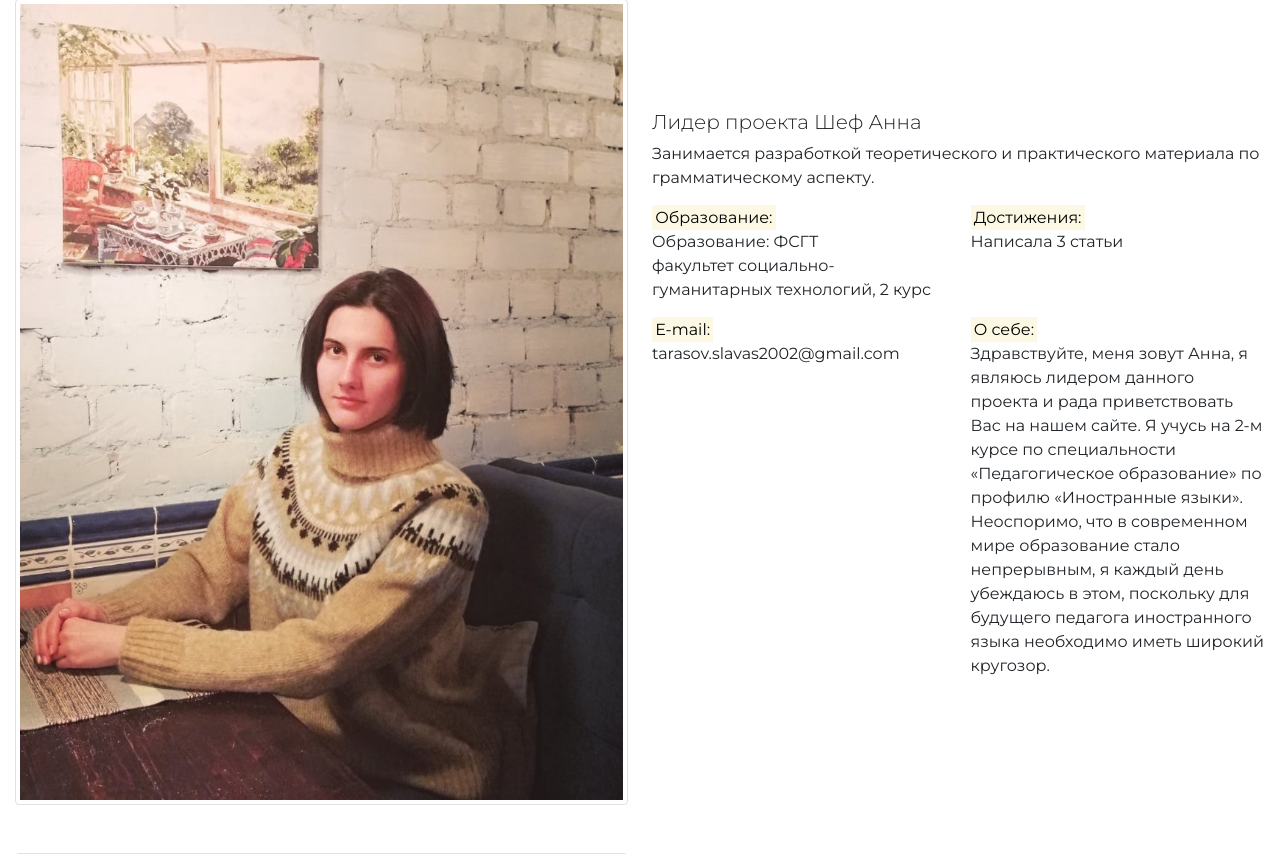
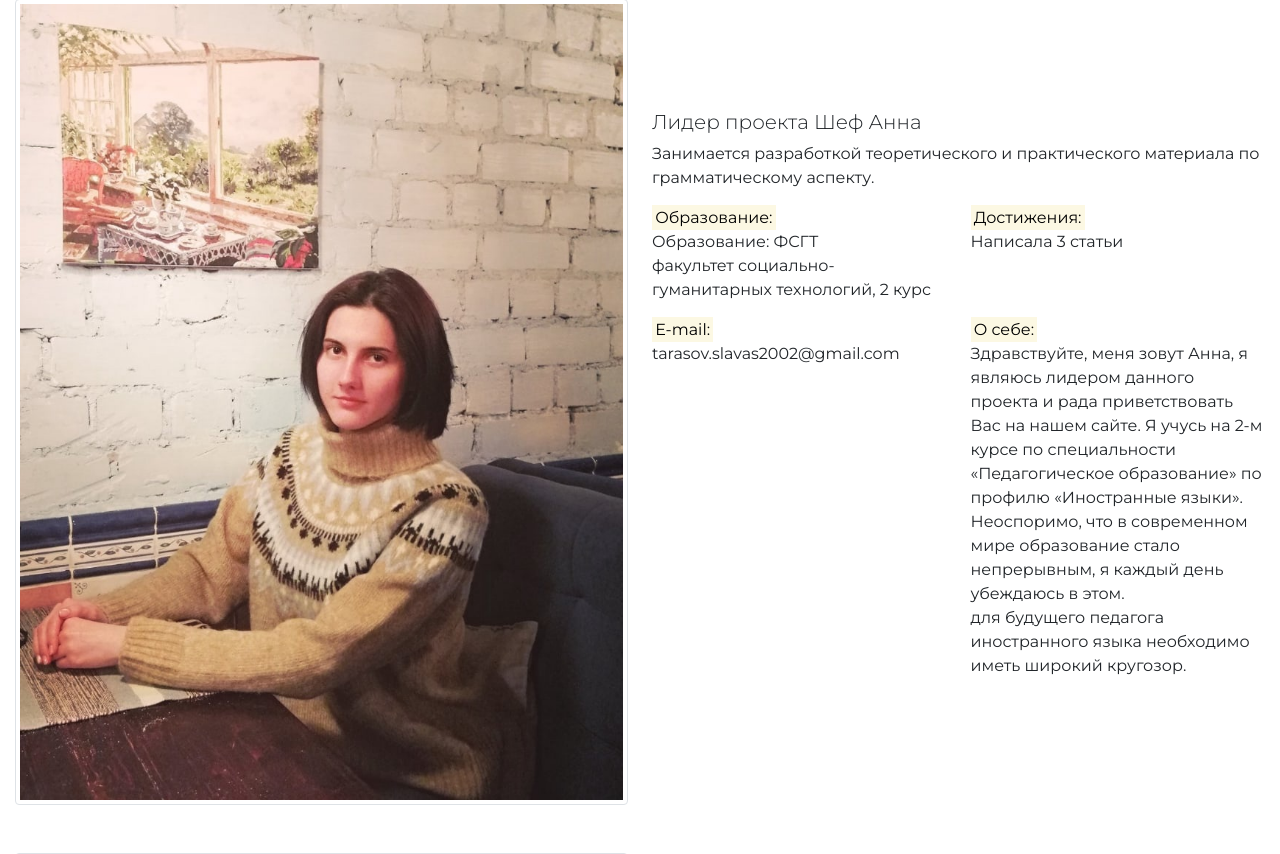
Before and after one commit to SvyatoSllav/with_tutor, a Django app: page / in a window 1280 px wide. Shown: the part 1079-1933 px from the top of the page. Run offline with Django 3.2, Linux system fonts and the light colour scheme; some libraries are stand-ins or nearby versions.

Commit message:
changed block "О Себе" of Anna section

```diff
--- a/with_tutor/templates/about/index.html
+++ b/with_tutor/templates/about/index.html
@@ -42,7 +42,7 @@
                         <div class="col-md-6">
                             <div class="media">
                                 <label><mark>О себе:</mark></label>
-                                <p>Здравствуйте, меня зовут Анна, я являюсь лидером данного проекта и рада приветствовать Вас на нашем сайте. Я учусь на 2-м курсе по специальности «Педагогическое образование» по профилю «Иностранные языки».  <br> Неоспоримо, что в современном мире образование стало непрерывным, я каждый день убеждаюсь в этом, поскольку для будущего педагога иностранного языка необходимо иметь широкий кругозор.
+                                <p>Здравствуйте, меня зовут Анна, я являюсь лидером данного проекта и рада приветствовать Вас на нашем сайте. Я учусь на 2-м курсе по специальности «Педагогическое образование» по профилю «Иностранные языки».  <br> Неоспоримо, что в современном мире образование стало непрерывным, я каждый день убеждаюсь в этом. <br> для будущего педагога иностранного языка необходимо иметь широкий кругозор.
                                 </p>
                             </div>
                         </div>
```
